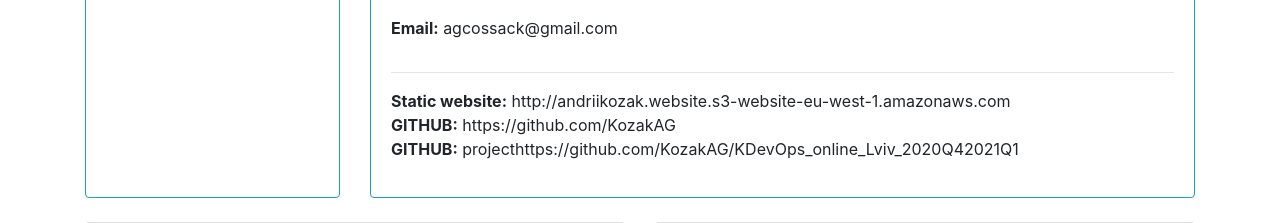
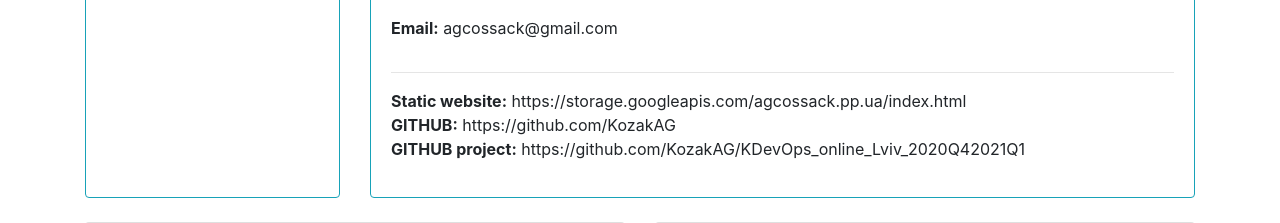
Before and after one commit to KozakAG/mywebsite, a Django app: page / in a window 1280 px wide. Shown: the part 803-1026 px from the top of the page. Run offline with Django 3.2, Linux system fonts and the light colour scheme; some libraries are stand-ins or nearby versions.

Commit message:
change index.html

```diff
--- a/mywebsite/base/templates/base/home.html
+++ b/mywebsite/base/templates/base/home.html
@@ -35,9 +35,9 @@
 
 					<p><b>Email:</b> agcossack@gmail.com</p>
 					<hr>
-					<p><b>Static website:</b> http://andriikozak.website.s3-website-eu-west-1.amazonaws.com<br>
+					<p><b>Static website:</b> https://storage.googleapis.com/agcossack.pp.ua/index.html<br>
 					<b>GITHUB:</b> https://github.com/KozakAG<br>
-					<b>GITHUB:</b> projecthttps://github.com/KozakAG/KDevOps_online_Lviv_2020Q42021Q1</p>
+					<b>GITHUB project:</b> https://github.com/KozakAG/KDevOps_online_Lviv_2020Q42021Q1</p>
 
 
 				</div>
```
